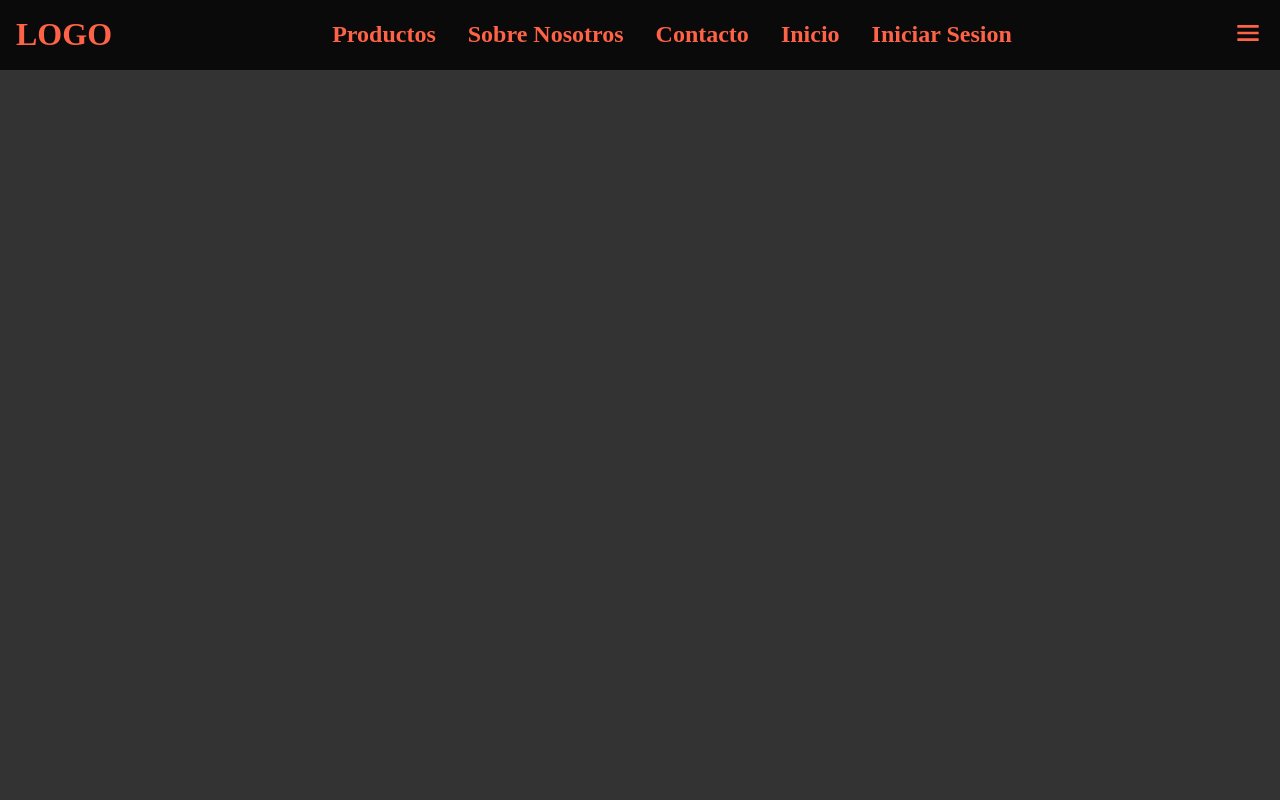
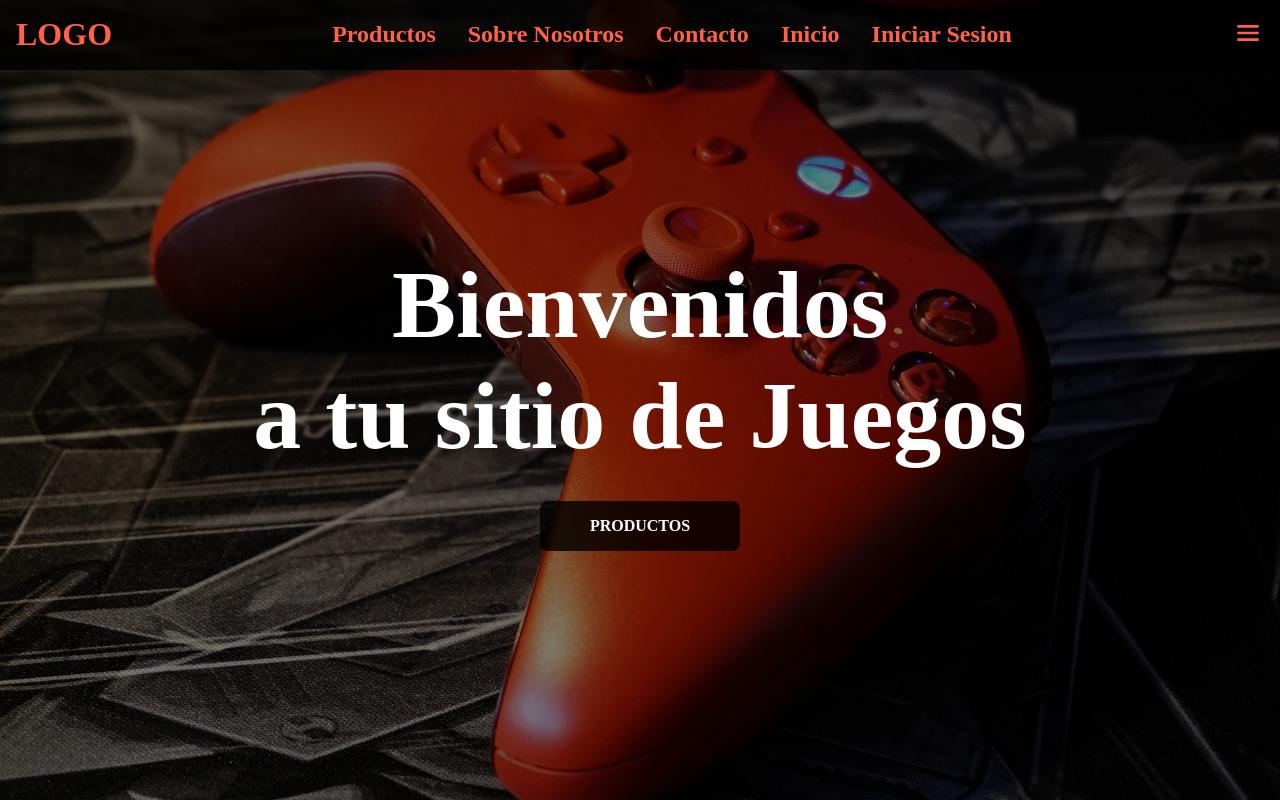
Before and after one commit to roddevwork/landing-page-pc-games-react, a React (Vite) app: page / in a window 1280 px wide. Built offline with nearby package versions, Linux system fonts and the light colour scheme.

Commit message:
Hero added

```diff
--- a/src/App.jsx
+++ b/src/App.jsx
@@ -1,11 +1,11 @@
 import "./App.css";
 import Header from "./components/Header/Header";
-
+import Hero from "./components/Hero/Hero";
 function App() {
 	return (
 		<>
 			<Header />
-			{/* <Hero /> */}
+			<Hero />
 		</>
 	);
 }
--- /dev/null
+++ b/src/components/Hero/Hero.css
@@ -0,0 +1,41 @@
+
+.home {
+  .hero-image {
+    background-image: url(./hero-img.jpg);
+    background-repeat: no-repeat;
+    background-size: cover;
+    background-position: center;
+    background-attachment: fixed;
+
+    .hero-image-opacity {
+      width: 100%;
+      min-height: 100vh;
+      display: flex;
+      justify-content: center;
+      align-items: center;
+      text-align: center;
+      background-color: rgba(0,0,0,0.5);
+
+      .hero-image-content {
+        .hero-image-title {
+          font-size: 7.5vw;
+          color: var(--white-color);
+          margin-bottom: 30px;
+        }
+
+        .btn {
+          border-radius: 0.5rem;
+          padding: 1rem;
+
+          display: inline-block;
+          width: 200px;
+          font-weight: bold;
+          text-align: center;
+          text-decoration: none;
+          color: var(--white-color);
+          background-color: var( --bg-color-sedondary);
+        }
+      }
+    }
+  }
+}
--- /dev/null
+++ b/src/components/Hero/Hero.jsx
@@ -0,0 +1,22 @@
+import "./Hero.css";
+
+const Hero = () => {
+	return (
+		<section id="inicio" className="home">
+			<article className="hero-image">
+				<aside className="hero-image-opacity">
+					<div className="hero-image-content">
+						<h2 className="hero-image-title">
+							Bienvenidos<br></br> a tu sitio de Juegos
+						</h2>
+						<a href="#contacto" className="btn">
+							PRODUCTOS
+						</a>
+					</div>
+				</aside>
+			</article>
+		</section>
+	);
+};
+
+export default Hero;
```
Also changed, not shown: src/components/Hero/hero-img.jpg (added).
